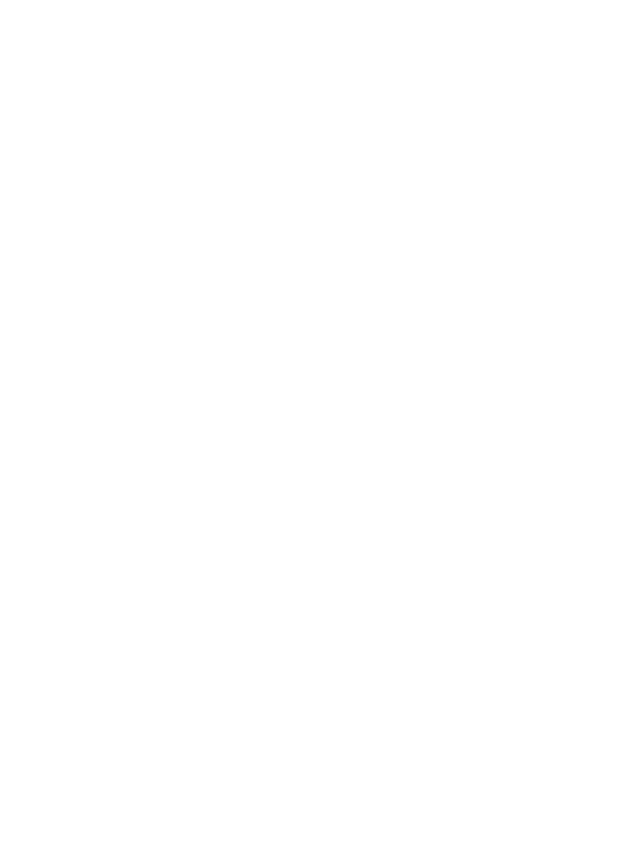
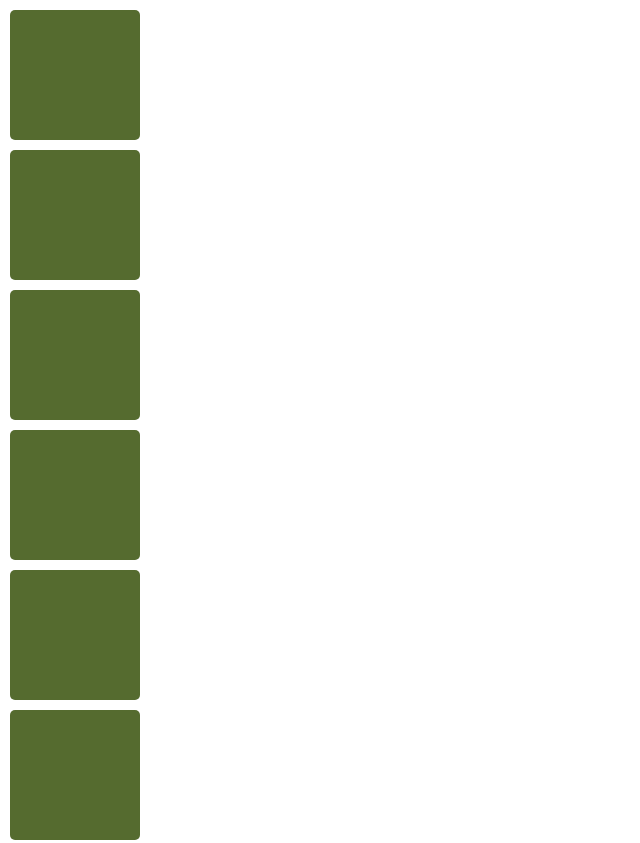
Before and after one commit to Amir2678/Responsive-Boxes, a plain HTML site: page index.html in a window 1280 px wide. Shown: the top 843 px of the page, without its empty margins (0-640 px from the left). Before the commit the page ends 800 px from the top, so only its background shows below. Drawn offline with Linux system fonts and the light colour scheme.

Commit message:
modify style.css

```diff
--- a/style.css
+++ b/style.css
@@ -5,4 +5,17 @@
 html, body{
     margin: 0;
     padding: 0;
+    width: 100%;
+    height: 100%;
 }
+
+.box{
+    display: flex;
+    justify-content: center;
+    align-items: center;
+    width: 130px;
+    height: 130px;
+    background-color: darkolivegreen;
+    border-radius: 5px;
+    margin: 10px;
+}
```
